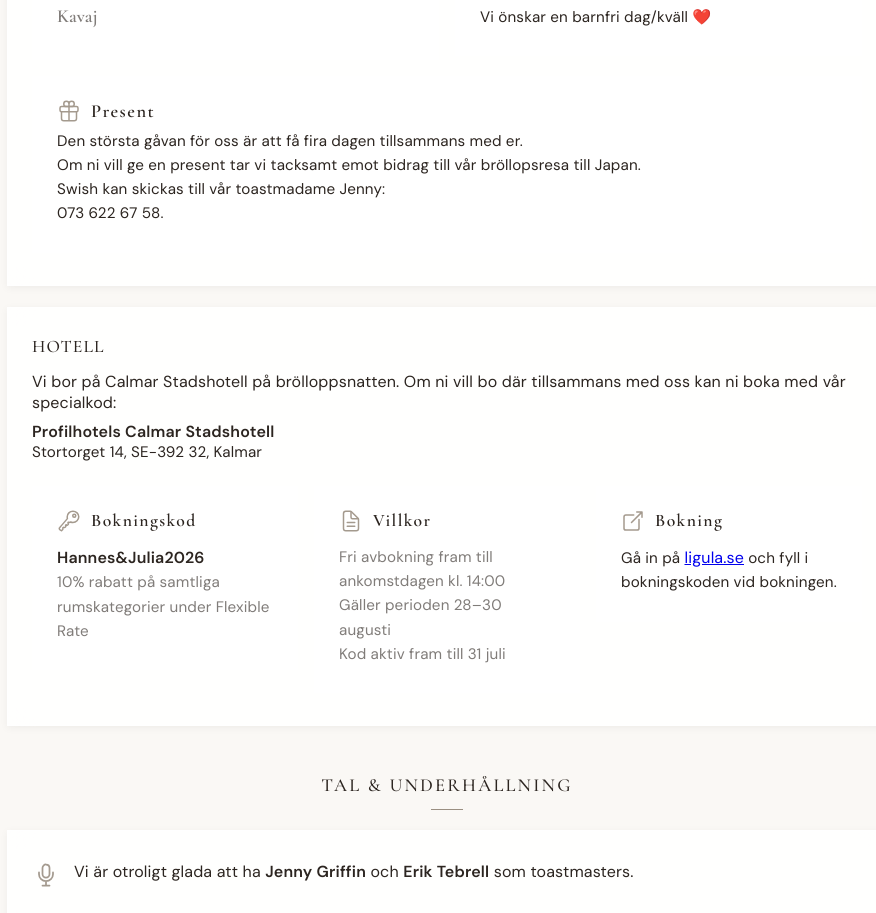
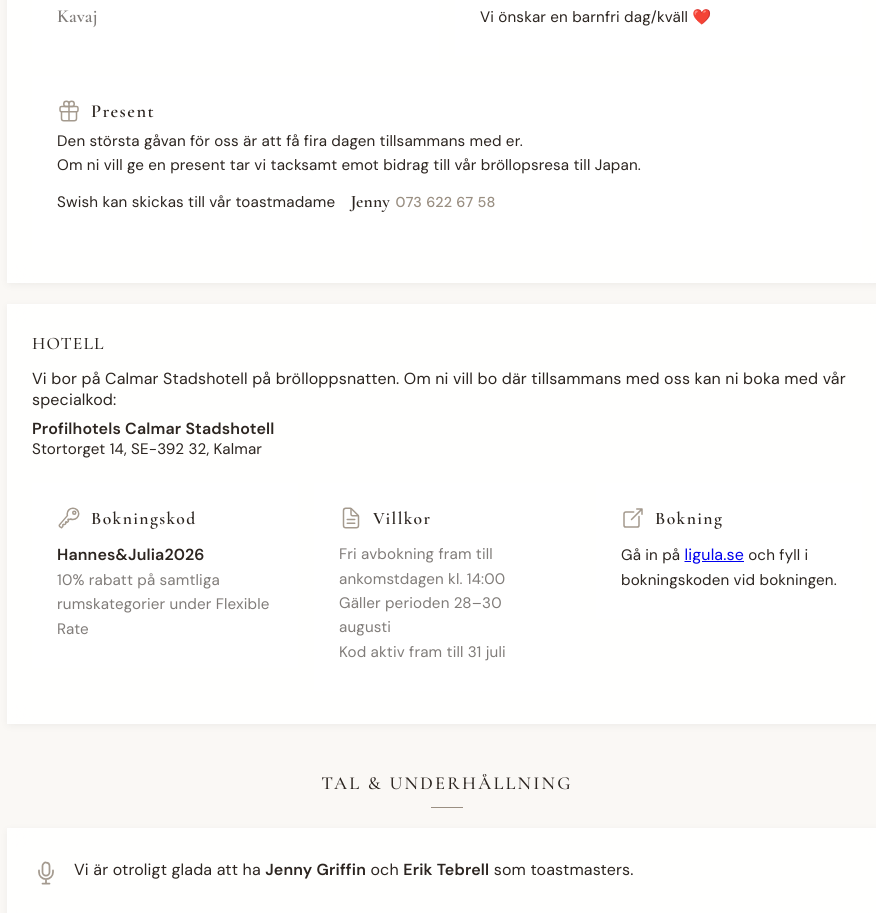
Before and after one commit to h4nsln3r/broloppet, a React (Vite) app: page / in a window 1280 px wide. Shown: the part 2826-3739 px from the top of the page, without its empty margins (193-1069 px from the left). Built offline with nearby package versions, Linux system fonts and the light colour scheme.

Commit message:
Swishus fix

```diff
--- a/src/components/Section/Info/index.tsx
+++ b/src/components/Section/Info/index.tsx
@@ -268,8 +268,14 @@ export function Information() {
               <br />
               Om ni vill ge en present tar vi tacksamt emot bidrag till vår
               bröllopsresa till Japan.
-              <br /> Swish kan skickas till vår toastmadame Jenny:
-              <br /> 073 622 67 58.
+              <br />
+              Swish kan skickas till vår toastmadame{" "}
+              <span className="present-contact">
+                <span className="present-contact__name">Jenny</span>
+                <a href="tel:0736226758" className="present-contact__tel">
+                  073 622 67 58
+                </a>
+              </span>
             </p>
           </div>
           {/* <FlowerBouquet className="flower" speed={1} /> */}
--- a/src/components/Section/Info/info-section.scss
+++ b/src/components/Section/Info/info-section.scss
@@ -199,6 +199,41 @@
     flex-shrink: 0;
     color: var(--accent);
     opacity: 0.9;
+  }
+}
+
+/* Present – kontakt (Jenny + Swish-nummer) som en sammanhållen enhet */
+.present-contact {
+  display: inline-flex;
+  align-items: baseline;
+  flex-wrap: wrap;
+  gap: 0.35em;
+  padding: 6px 12px 6px 10px;
+  margin-top: 4px;
+  background: rgba(255, 255, 255, 0.5);
+  border: 1px solid rgba(255, 255, 255, 0.4);
+  border-radius: $radius-sm;
+
+  .present-contact__name {
+    font-family: $font-heading;
+    font-weight: 600;
+    font-size: 1.1rem;
+    color: var(--text);
+  }
+
+  .present-contact__tel {
+    font-size: 0.9rem;
+    color: var(--accent);
+    text-decoration: none;
+    font-weight: 500;
+    letter-spacing: 0.02em;
+    transition: color var(--transition-fast);
+
+    &:hover {
+      color: var(--text);
+      text-decoration: underline;
+      text-underline-offset: 0.2em;
+    }
   }
 }
 
```
